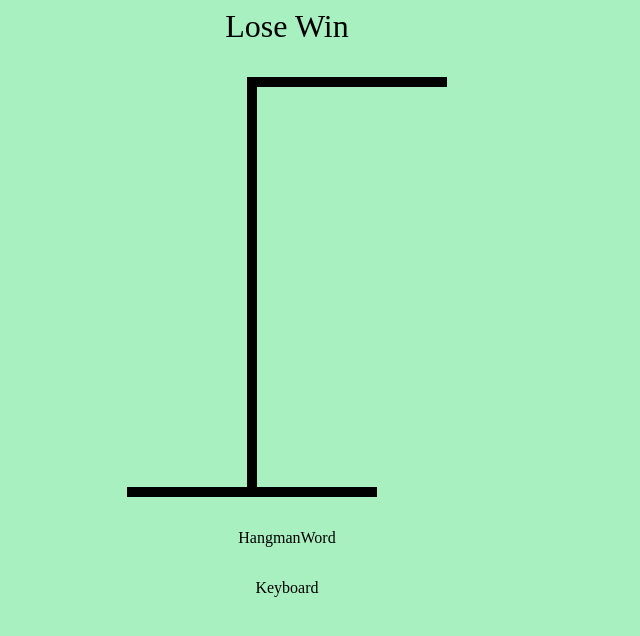
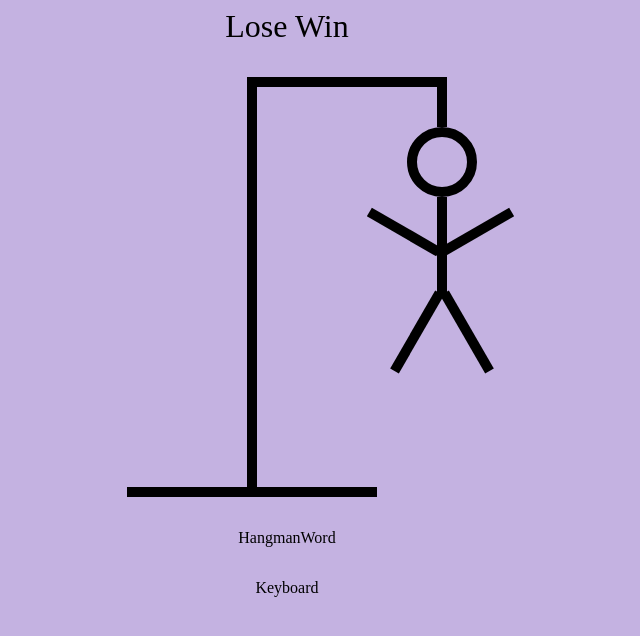
Before and after one commit to ctennant718/typescript-hangman, a React (Vite) app: page / in a window 1280 px wide. Shown: the top 636 px of the page, without its empty margins (353-993 px from the left). Built offline with nearby package versions, Linux system fonts and the light colour scheme.

Commit message:
hangman components created

```diff
--- a/src/App.css
+++ b/src/App.css
@@ -1,5 +1,5 @@
 body {
-  background-color: hsl(140, 70%, 80%);
+  background-color: hsl(263, 44%, 79%);
 }
 
 .hangman-wrapper {
--- /dev/null
+++ b/src/components/HangmanBody.tsx
@@ -0,0 +1,9 @@
+import React from 'react'
+
+function HangmanBody() {
+  return (
+    <div className="hangman-body"/>
+  )
+}
+
+export default HangmanBody
--- a/src/components/HangmanDrawing.tsx
+++ b/src/components/HangmanDrawing.tsx
@@ -1,16 +1,29 @@
-import React from 'react'
-import "./components.css"
+import React from "react";
+import HangmanHead from "./HangmanHead";
+import HangmanBody from "./HangmanBody";
+import HangmanRightArm from "./HangmanRightArm";
+import HangmanLeftArm from "./HangmanLeftArm";
+import HangmanRightLeg from "./HangmanRightLeg";
+import HangmanLeftLeg from "./HangmanLeftLeg";
+import "./styles/components.css";
 
 function HangmanDrawing() {
   return (
     <>
-    <div className={"drawing-wrapper"}>
-    <div className={"drawing-top-bar"} />
-    <div className={"drawing-horizontal-bar"} />
-      <div className={"drawing-bottom-bar"} />
-    </div>
+      <div className={"drawing-wrapper"}>
+        <HangmanHead />
+        <HangmanBody />
+        <HangmanRightArm />
+        <HangmanLeftArm />
+        <HangmanRightLeg />
+        <HangmanLeftLeg />
+        <div className={"drawing-small-bar"} />
+        <div className={"drawing-top-bar"} />
+        <div className={"drawing-horizontal-bar"} />
+        <div className={"drawing-bottom-bar"} />
+      </div>
     </>
-  )
+  );
 }
 
-export default HangmanDrawing
+export default HangmanDrawing;
--- /dev/null
+++ b/src/components/HangmanHead.tsx
@@ -0,0 +1,9 @@
+import React from 'react'
+
+function HangmanHead() {
+  return (
+    <div className="hangman-head"/>
+  )
+}
+
+export default HangmanHead
--- /dev/null
+++ b/src/components/HangmanLeftArm.tsx
@@ -0,0 +1,9 @@
+import React from 'react'
+
+function HangmanLeftArm() {
+  return (
+    <div className="hangman-left-arm"/>
+  )
+}
+
+export default HangmanLeftArm
--- /dev/null
+++ b/src/components/HangmanLeftLeg.tsx
@@ -0,0 +1,9 @@
+import React from 'react'
+
+function HangmanLeftLeg() {
+  return (
+    <div className='hangman-left-leg'/>
+  )
+}
+
+export default HangmanLeftLeg
--- /dev/null
+++ b/src/components/HangmanRightArm.tsx
@@ -0,0 +1,9 @@
+import React from 'react'
+
+function HangmanRightArm() {
+  return (
+    <div className='hangman-right-arm'/>
+  )
+}
+
+export default HangmanRightArm
--- /dev/null
+++ b/src/components/HangmanRightLeg.tsx
@@ -0,0 +1,9 @@
+import React from 'react'
+
+function HangmanRightLeg() {
+  return (
+    <div className='hangman-right-leg'/>
+  )
+}
+
+export default HangmanRightLeg
--- a/src/components/components.css
+++ /dev/null
@@ -1,25 +0,0 @@
-.drawing-wrapper {
-  position: relative;
-}
-
-.drawing-top-bar {
-  height: 10px;
-  width: 200px;
-  background: hsl(0, 0%, 0%);
-  margin-inline-start: 120px;
-}
-
-
-.drawing-horizontal-bar {
-  height: 400px;
-  width: 10px;
-  background: hsl(0, 0%, 0%);
-  /* divide the width of the bottom bar, and the width of this bar */
-  margin-inline-start: 120px;
-}
-
-.drawing-bottom-bar {
-  height: 10px;
-  width: 250px;
-  background: hsl(0, 0%, 0%);
-}
--- /dev/null
+++ b/src/components/styles/components.css
@@ -0,0 +1,98 @@
+.drawing-wrapper {
+  position: relative;
+}
+
+.hangman-head {
+  width: 50px;
+  height: 50px;
+  border-radius: 100%;
+  border: 10px solid black;
+  position: absolute;
+  top: 50px;
+  right: -30px;
+}
+
+.hangman-body {
+  width: 10px;
+  height: 100px;
+  background: black;
+  position: absolute;
+  top: 120px;
+  right: 0;
+}
+
+.hangman-right-arm {
+  width: 80px;
+  height: 10px;
+  background: black;
+  position: absolute;
+  top: 150px;
+  right: -70px;
+  rotate: -30deg;
+  transform-origin: "left bottom";
+}
+
+.hangman-left-arm {
+  width: 80px;
+  height: 10px;
+  background: black;
+  position: absolute;
+  top: 150px;
+  left: 237px;
+  rotate: 30deg;
+  transform-origin: "left bottom";
+}
+
+.hangman-right-leg {
+  width: 90px;
+  height: 10px;
+  background: black;
+  position: absolute;
+  top: 250px;
+  right: -65px;
+  rotate: -120deg;
+  transform-origin: "right bottom";
+
+}
+
+.hangman-left-leg {
+  width: 90px;
+  height: 10px;
+  background: black;
+  position: absolute;
+  top: 250px;
+  right: -15px;
+  rotate: 120deg;
+  transform-origin: "right bottom";
+
+}
+
+.drawing-small-bar {
+  height: 50px;
+  width: 10px;
+  background: hsl(0, 0%, 0%);
+  position: absolute;
+  top: 0;
+  right: 0;
+}
+
+.drawing-top-bar {
+  height: 10px;
+  width: 200px;
+  background: hsl(0, 0%, 0%);
+  margin-inline-start: 120px;
+}
+
+.drawing-horizontal-bar {
+  height: 400px;
+  width: 10px;
+  background: hsl(0, 0%, 0%);
+  /* divide the width of the bottom bar, and the width of this bar */
+  margin-inline-start: 120px;
+}
+
+.drawing-bottom-bar {
+  height: 10px;
+  width: 250px;
+  background: hsl(0, 0%, 0%);
+}
```
